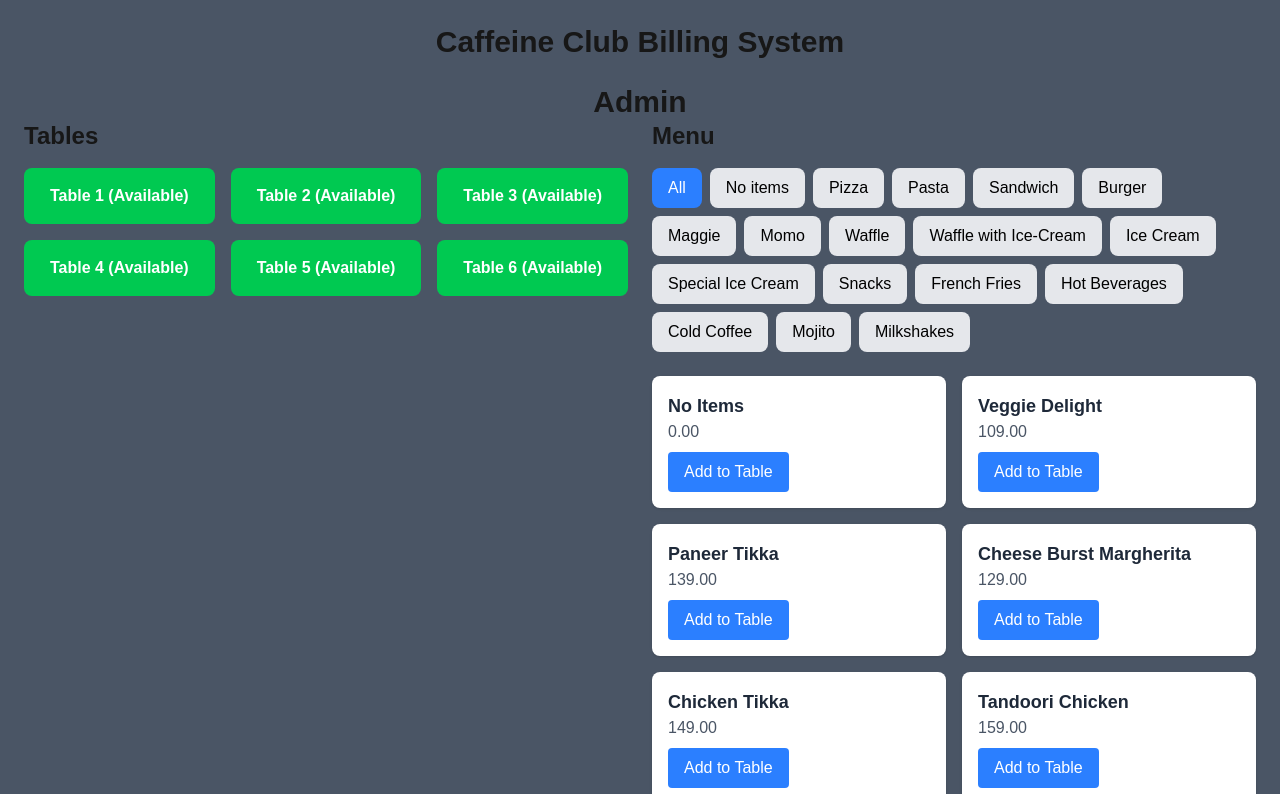
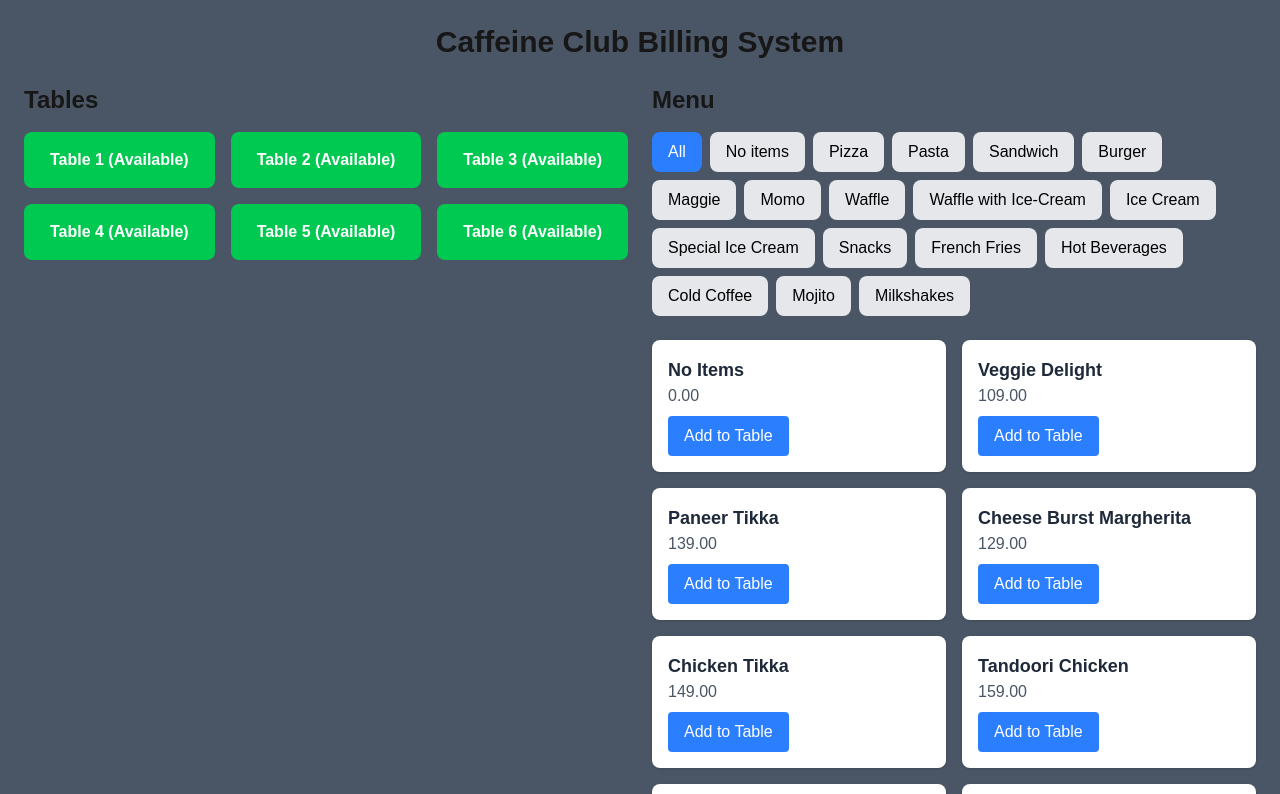
Before and after one commit to mickey-panda/caffeine-club-biller, a Next.js app: page / in a window 1280 px wide. Shown: the top 794 px of the page. Built offline with nearby package versions, Linux system fonts and the light colour scheme.

Commit message:
changed css

```diff
--- a/src/app/page.tsx
+++ b/src/app/page.tsx
@@ -7,7 +7,6 @@ import { Table, MenuItem } from './../types';
 import { QRCodeSVG } from 'qrcode.react';
 import { Timestamp,addDoc,collection } from 'firebase/firestore';
 import {db} from '../app/Firebase/firebase';
-import Link from 'next/link';
 
 export default function Home() {
   // Initialize tables with default state for both server and client
@@ -208,9 +207,6 @@ export default function Home() {
   return (
     <div className="min-h-screen bg-gray-600 p-6">
       <h1 className="text-3xl font-bold text-center mb-6">Caffeine Club Billing System</h1>
-      <Link className="text-3xl font-bold text-center mb-6" href={'/AdminControl'}>
-        <h3 >Admin</h3>
-      </Link>
       <div className="grid grid-cols-1 md:grid-cols-2 gap-6">
         <div>
           <TableStatus tables={tables} onTableSelect={handleTableSelect} />
@@ -284,7 +280,7 @@ export default function Home() {
               value={cashAmount}
               onChange={(e) => setCashAmount(e.target.value)}
               placeholder="Enter cash amount"
-              className="w-full p-2 mb-4 border rounded"
+              className="w-full text-black p-2 mb-4 border rounded"
             />
             <div className="flex gap-4">
               <button
```
